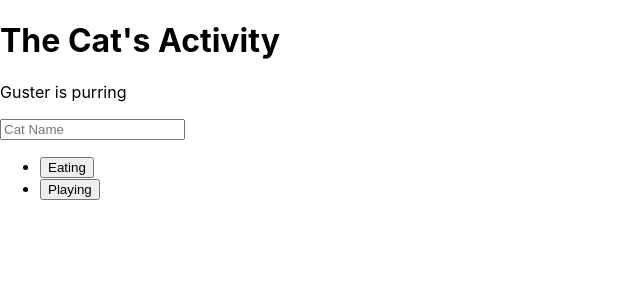
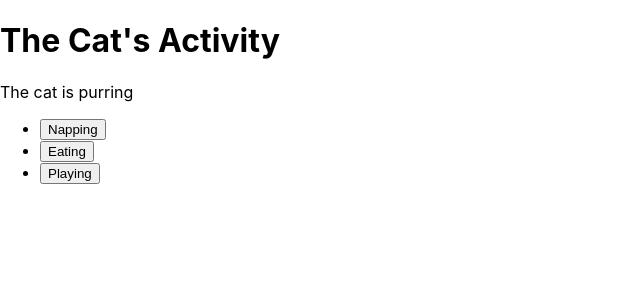
Before and after one commit to Nep-DC-Exercises/day-60, a React (Create React App) app in the folder cat-reducer/: page / in a window 1280 px wide. Shown: the top 300 px of the page, without its empty margins (0-640 px from the left). Built offline with nearby package versions, Linux system fonts and the light colour scheme.

Commit message:
exercise1 using context api complete

```diff
--- a/cat-reducer/src/App.js
+++ b/cat-reducer/src/App.js
@@ -5,7 +5,6 @@ import { StateProvider } from "./context";
 
 const App = () => {
     const initialState = {
-        name: "Guster",
         activity: "purring"
     };
 
@@ -15,11 +14,6 @@ const App = () => {
                 return {
                     ...state,
                     activity: action.activity
-                };
-            case "changeName":
-                return {
-                    ...state,
-                    name: action.newName
                 };
             default:
                 return state;
--- a/cat-reducer/src/components/activity.jsx
+++ b/cat-reducer/src/components/activity.jsx
@@ -12,23 +12,18 @@ const Activity = () => {
         });
     };
 
-    const handleChange = e => {
-        dispatch({
-            type: "changeName",
-            newName: e.target.value
-        })
-    }
-
     return (
         <div>
             <h1>The Cat's Activity</h1>
             <p>
-                {value.name} is {value.activity}
-            </p>
-            <p>
-                <input type="text" name="newName" placeholder="Cat Name" onChange={handleChange}/>
+                The cat is {value.activity}
             </p>
             <ul>
+                <li>
+                    <button onClick={handleClick} value="napping">
+                        Napping
+                    </button>
+                </li>
                 <li>
                     <button onClick={handleClick} value="eating">
                         Eating
```
